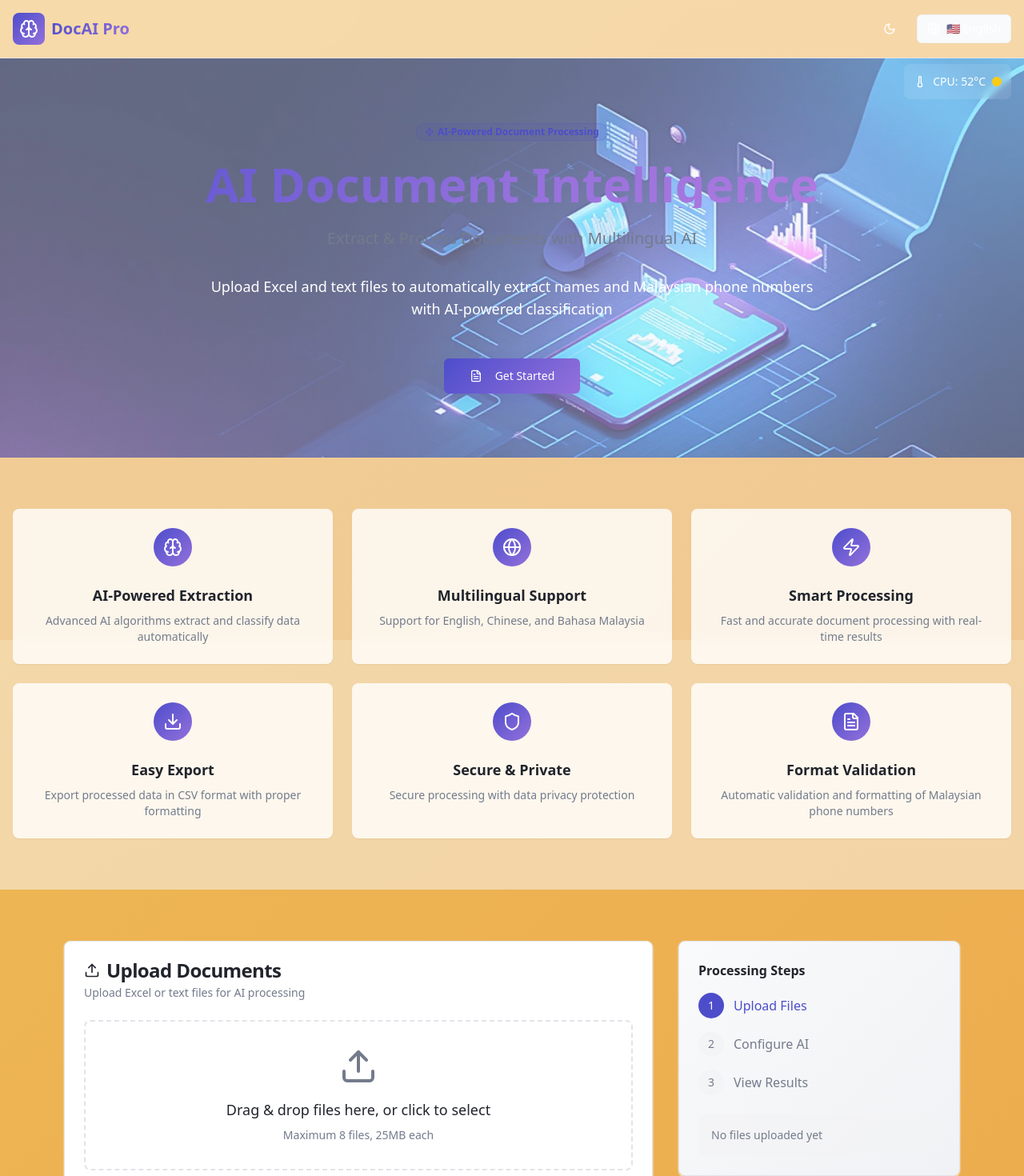
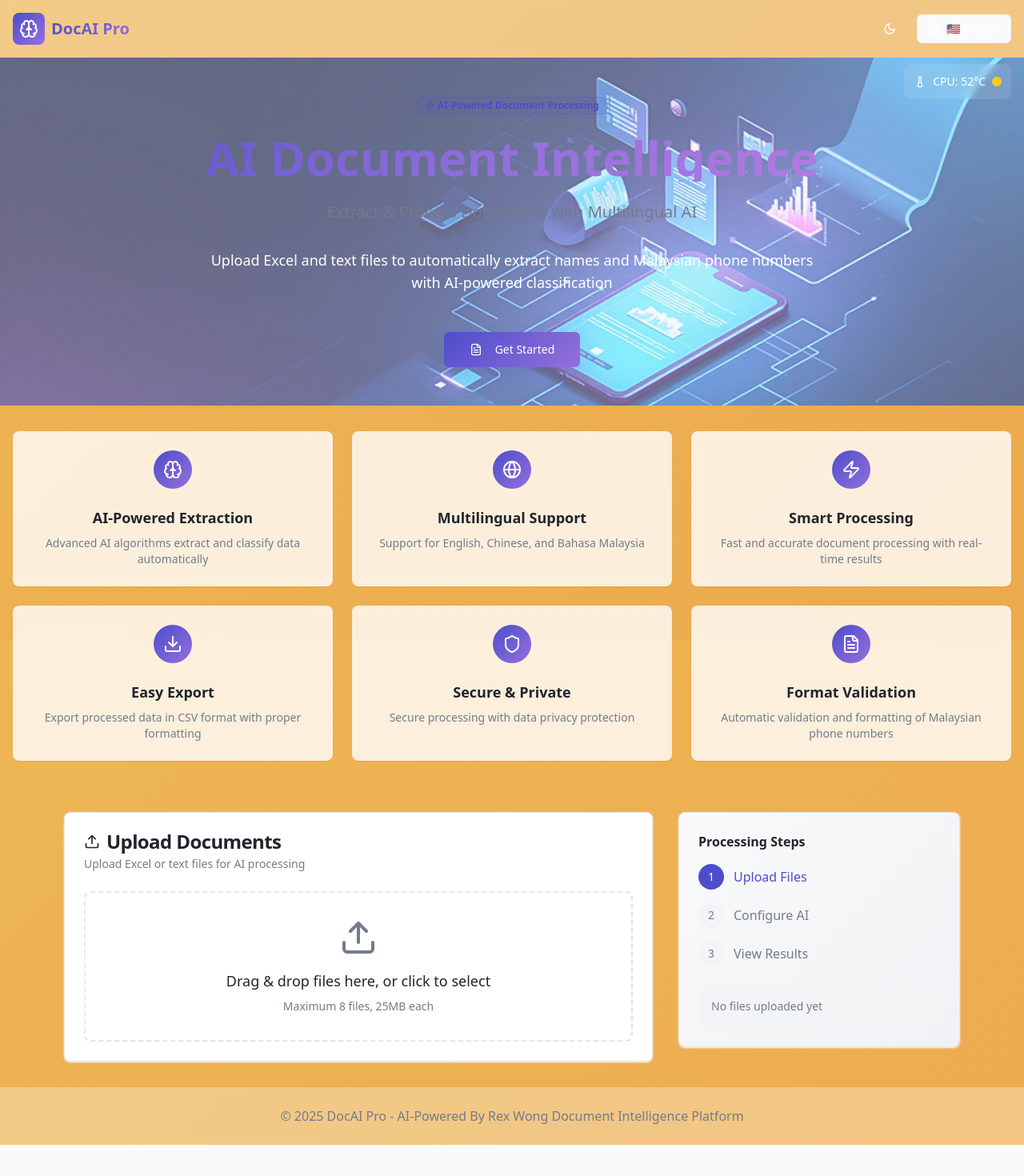
Before and after one commit to rexwongsd/multi-extract-ai-doc-ai-rex, a React (Vite) app: page / in a window 1280 px wide. Shown: the top 1470 px of the page at 80% size. After the commit the page ends 1431 px from the top, so only its background shows below. Built offline with nearby package versions, Linux system fonts and the light colour scheme.

Commit message:
Refactor: Implement full-page design
Remove section gaps and unify the background.

```diff
--- a/src/pages/Index.tsx
+++ b/src/pages/Index.tsx
@@ -198,7 +198,7 @@ const Index = () => {
         </div>
       )}
       {/* Header */}
-      <header className="border-b bg-card/50 backdrop-blur-sm sticky top-0 z-50">
+      <header className="bg-card/30 backdrop-blur-sm sticky top-0 z-50">
         <div className="container mx-auto px-4 py-4 flex items-center justify-between">
           <div className="flex items-center gap-2">
             <div className="p-2 bg-gradient-primary rounded-lg">
@@ -223,7 +223,7 @@ const Index = () => {
       </header>
 
       {/* Hero Section */}
-      <section className="relative py-20 overflow-hidden">
+      <section className="relative py-12 overflow-hidden">
         {/* Dynamic Animated Background */}
         <div
           className="absolute inset-0 opacity-30 animate-temp-pulse"
@@ -290,7 +290,7 @@ const Index = () => {
       </section>
 
       {/* Features Section */}
-      <section className="py-16 bg-background/50">
+      <section className="py-8">
         <div className="container mx-auto px-4">
           <div className="grid grid-cols-1 md:grid-cols-2 lg:grid-cols-3 gap-6">
             {features.map((feature, index) => <Card key={index} className="group hover:shadow-card transition-all duration-300 border-0 bg-card/80 backdrop-blur-sm">
@@ -307,7 +307,7 @@ const Index = () => {
       </section>
 
       {/* Main Processing Section */}
-      <section id="upload-section" className="py-16">
+      <section id="upload-section" className="py-8">
         <div className="container mx-auto px-4 max-w-6xl">
           <div className="grid grid-cols-1 lg:grid-cols-3 gap-8">
             {/* Step 1: File Upload */}
@@ -362,7 +362,7 @@ const Index = () => {
       </section>
 
       {/* Footer */}
-      <footer className="bg-card border-t py-8">
+      <footer className="bg-card/30 backdrop-blur-sm py-6">
         <div className="container mx-auto px-4 text-center">
           <p className="text-muted-foreground">© 2025 DocAI Pro - AI-Powered By Rex Wong Document Intelligence Platform</p>
         </div>
```
